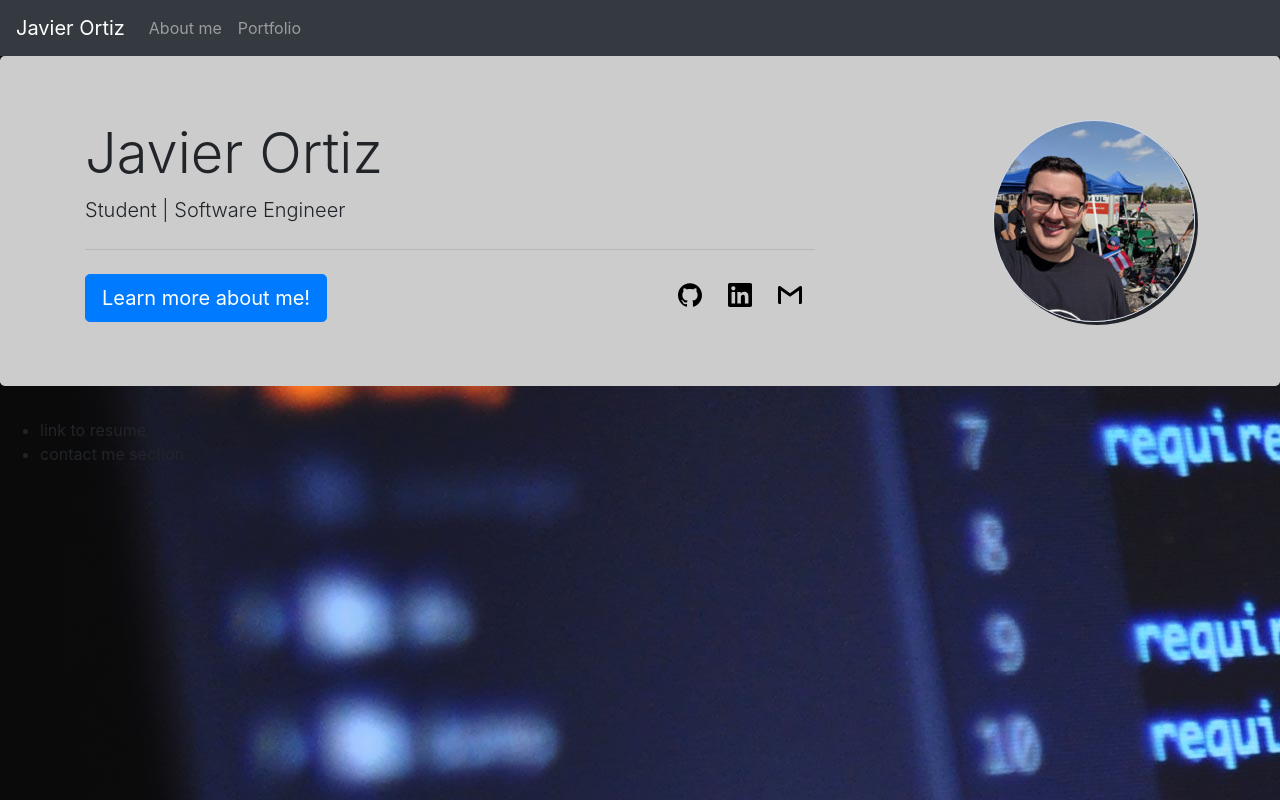
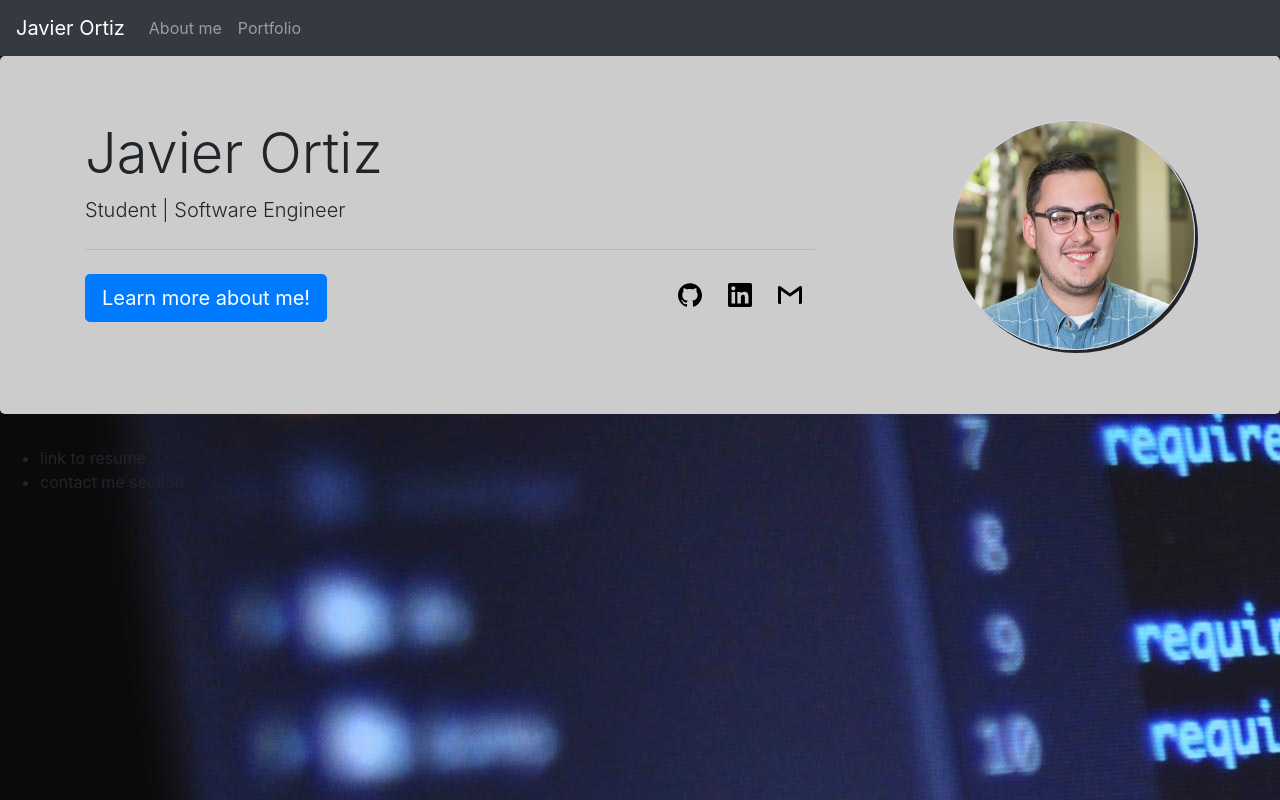
Before and after one commit to jaortiz117/jaortiz117.github.io, an Angular app: page / in a window 1280 px wide. Built offline with nearby package versions, Linux system fonts and the light colour scheme.

Commit message:
updated pic

```diff
--- a/src/app/landing/landing.component.css
+++ b/src/app/landing/landing.component.css
@@ -11,4 +11,6 @@
   border-radius: 50%;
   box-shadow: 3px 3px;
   border:1px solid #ced9eb;
+  height: 18vw;
+  width: 19vw;
 }
```
Also changed, not shown: src/assets/profile-pic.jpg.
